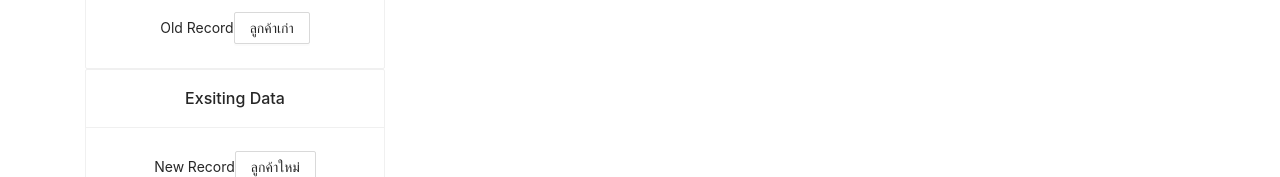
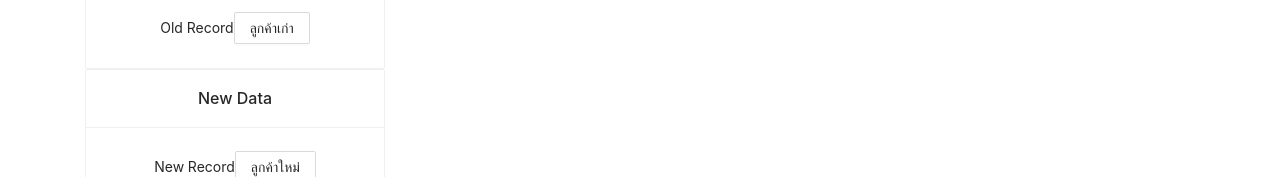
Before and after one commit to Type-C-Studio/curtain-c, a React (Create React App) app: page /records/new in a window 1280 px wide. Shown: the part 126-303 px from the top of the page. Built offline with nearby package versions, Linux system fonts and the light colour scheme.

Commit message:
fix: 🐛 head pain

```diff
--- a/src/components/Records_new.js
+++ b/src/components/Records_new.js
@@ -32,7 +32,7 @@ const Records_new = () => {
             Old Record
             <Button>ลูกค้าเก่า</Button><br/>
             </Card >
-            <Card title="Exsiting Data" style={{ width: 300 }}>
+            <Card title="New Data" style={{ width: 300 }}>
             New Record
             <Button>ลูกค้าใหม่</Button><br/>
             </Card >
```
